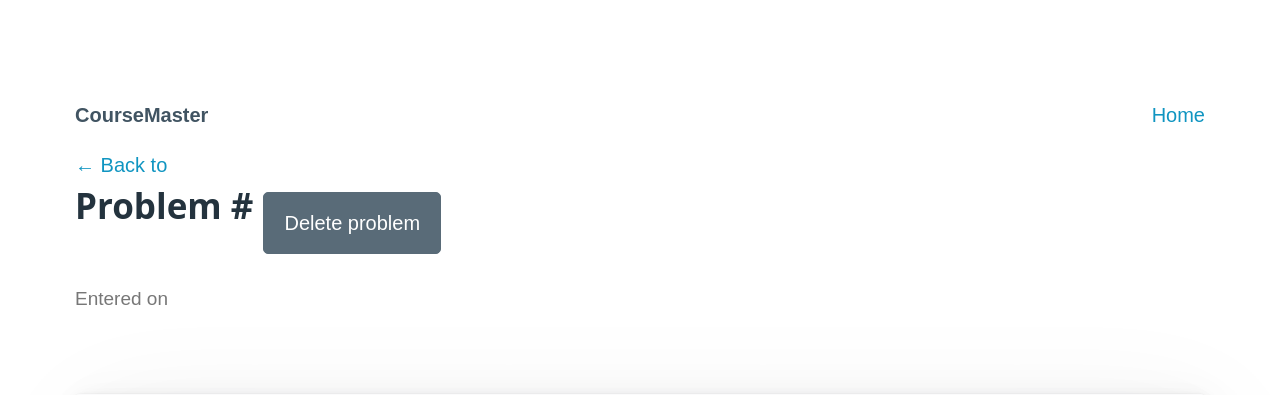
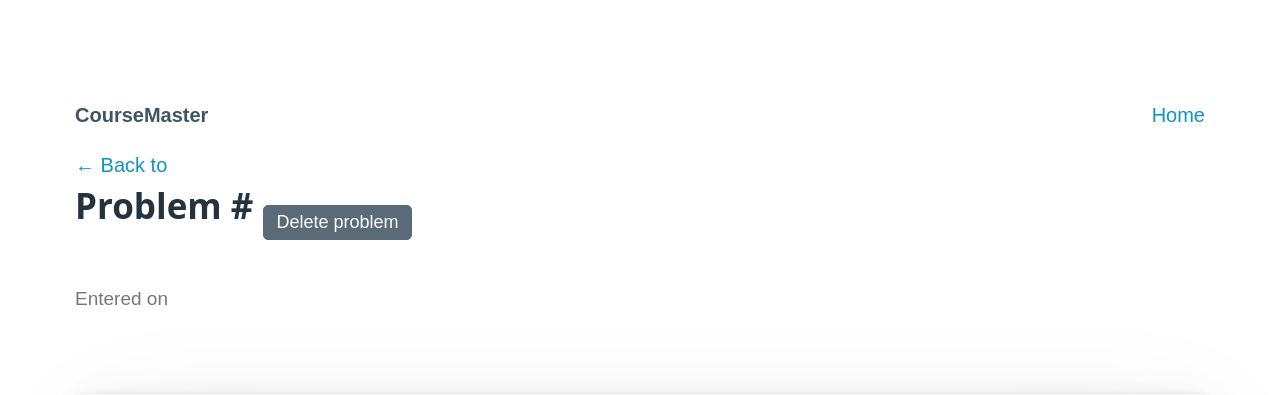
Before and after one commit to beau-lilly/CourseMaster, a Flask app: template src/app/templates/problem.html in a window 1280 px wide. Shown: the top 395 px of the page. Run offline with Flask 3, Linux system fonts and the light colour scheme; the template is opened without the code that fills it, so the values that code supplies are empty.

Commit message:
made delete buttons smaller

```diff
--- a/src/app/static/css/style.css
+++ b/src/app/static/css/style.css
@@ -27,3 +27,9 @@ section {
     margin: 0;
     display: inline-flex;
 }
+
+.action-inline button {
+    padding: 0.3rem 0.6rem;
+    font-size: 0.9rem;
+    line-height: 1.2;
+}
```
